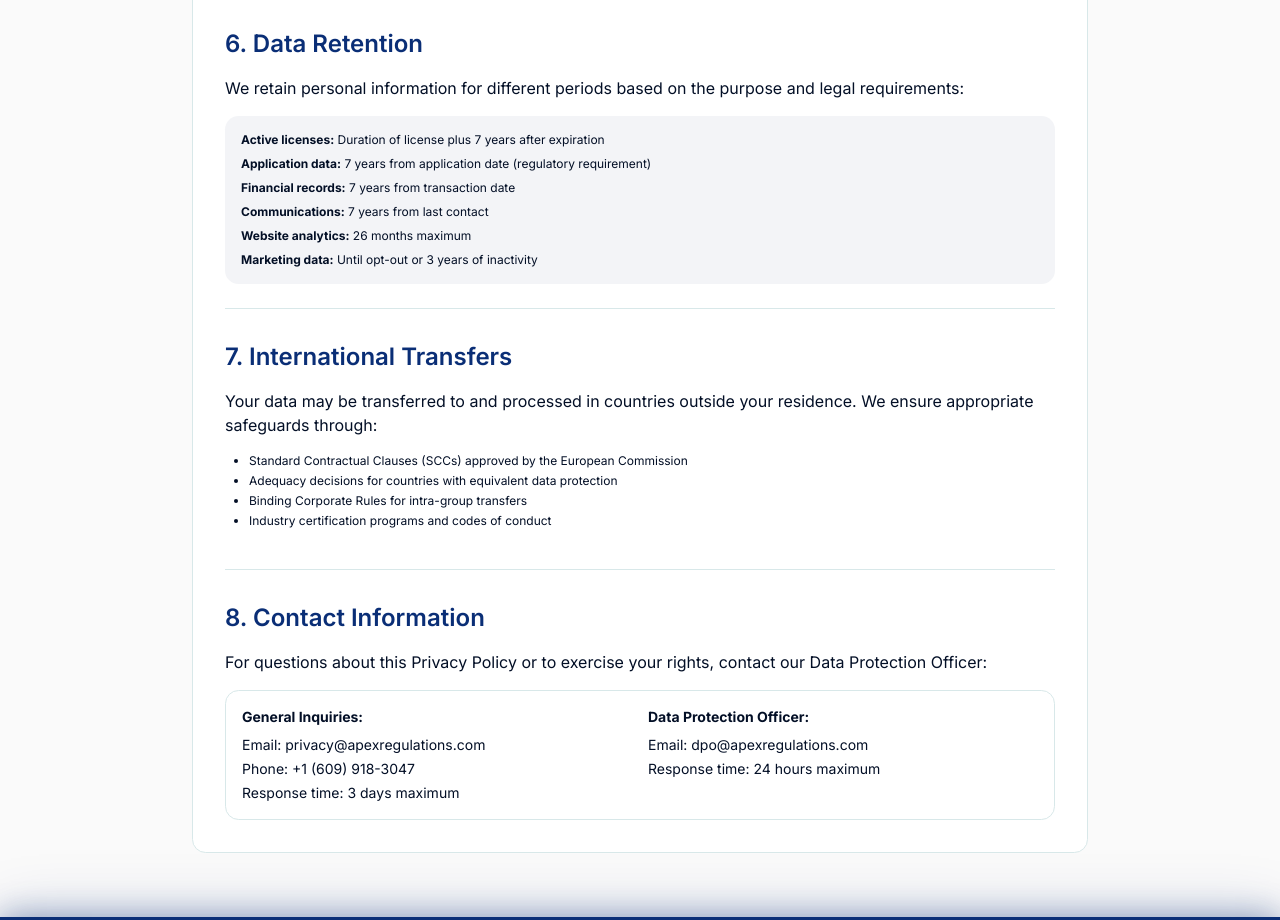
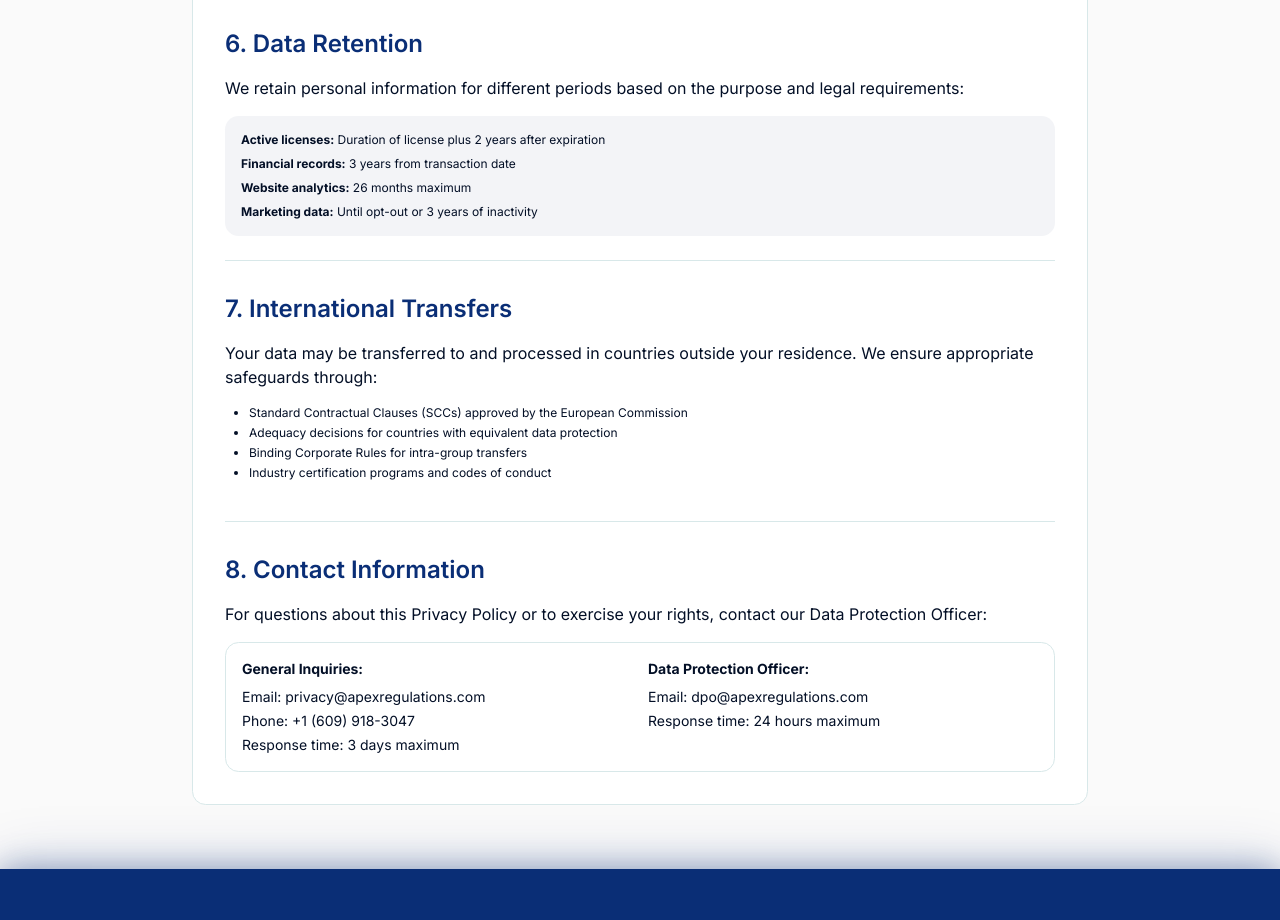
Before and after one commit to catosabastian/apex-crypto-licenses, a React (Vite) app: page /privacy-policy in a window 1280 px wide. Shown: the part 3060-3980 px from the top of the page. Built offline with nearby package versions, Linux system fonts and the light colour scheme; no server answers; the database is empty.

Commit message:
Code edited in Lovable Code Editor
Edited UI in Lovable

```diff
--- a/src/pages/PrivacyPolicyPage.tsx
+++ b/src/pages/PrivacyPolicyPage.tsx
@@ -233,10 +233,8 @@ const PrivacyPolicyPage = () => {
                   <p className="mb-4 text-sm md:text-base leading-relaxed">We retain personal information for different periods based on the purpose and legal requirements:</p>
                   <div className="bg-muted/50 p-4 rounded-lg">
                     <ul className="space-y-2 text-xs">
-                      <li><strong>Active licenses:</strong> Duration of license plus 7 years after expiration</li>
-                      <li><strong>Application data:</strong> 7 years from application date (regulatory requirement)</li>
-                      <li><strong>Financial records:</strong> 7 years from transaction date</li>
-                      <li><strong>Communications:</strong> 7 years from last contact</li>
+                      <li><strong>Active licenses:</strong> Duration of license plus 2 years after expiration</li>
+                      <li><strong>Financial records:</strong> 3 years from transaction date</li>
                       <li><strong>Website analytics:</strong> 26 months maximum</li>
                       <li><strong>Marketing data:</strong> Until opt-out or 3 years of inactivity</li>
                     </ul>
```
